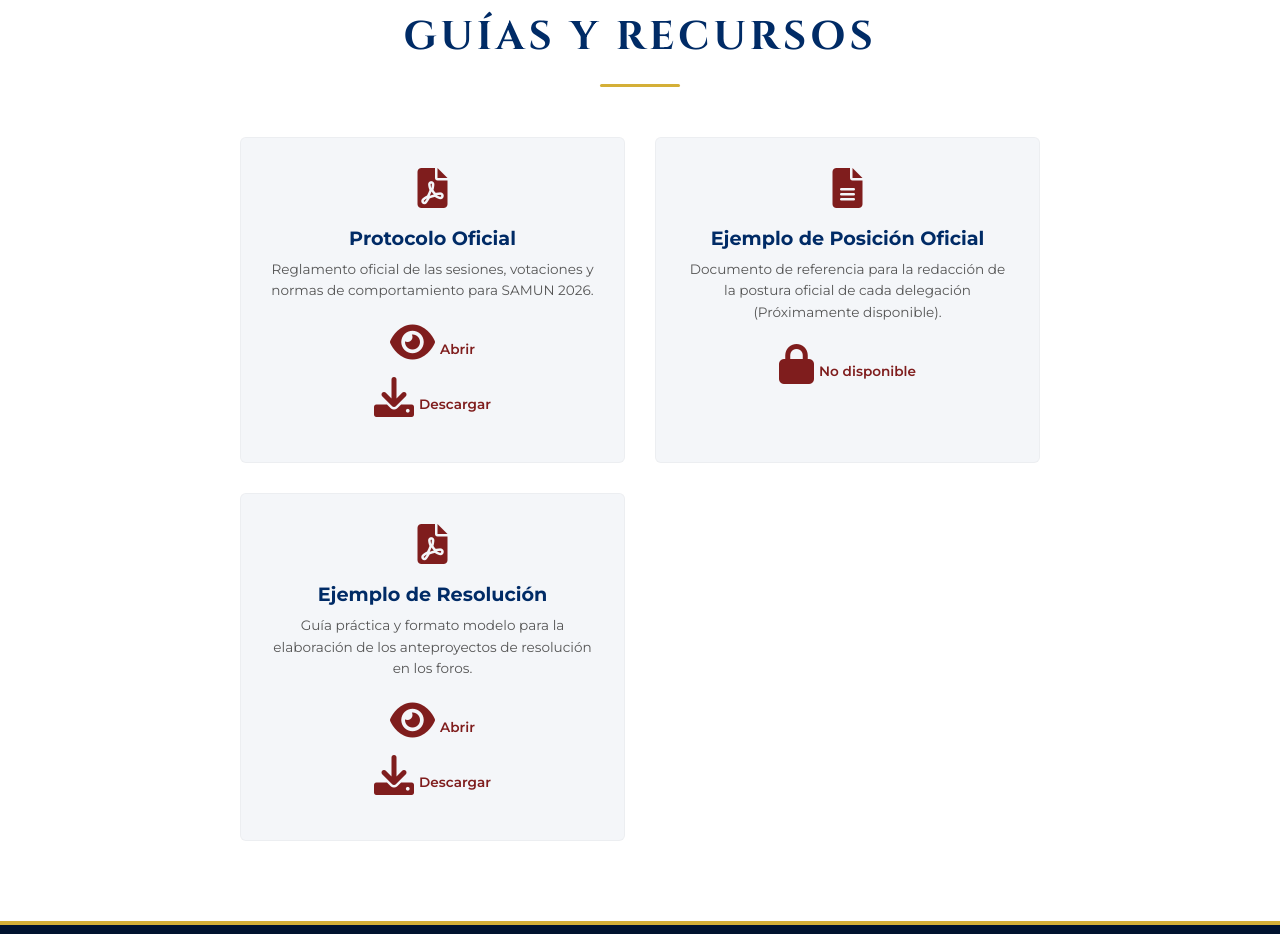
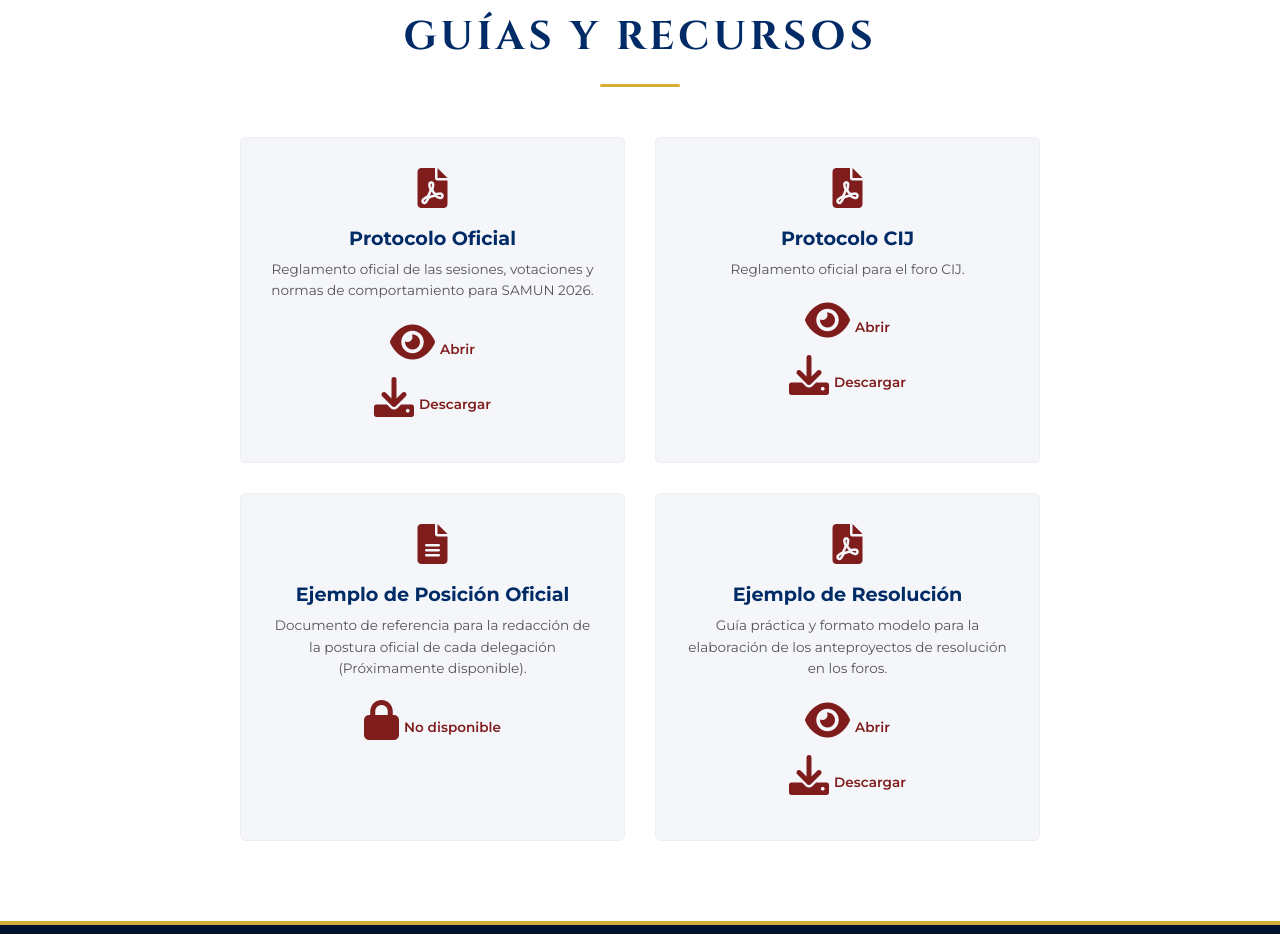
Before and after one commit to SAMUN2026/SAMUN_2026, a plain HTML site: page index.html in a window 1280 px wide. Shown: the part 5322-6256 px from the top of the page. Drawn offline with Linux system fonts and the light colour scheme.

Commit message:
Update index.html

```diff
--- a/index.html
+++ b/index.html
@@ -617,6 +617,18 @@
             <a href="SAMUN_ProtocoloOficial_2026.pdf" download="SAMUN_ProtocoloOficial_2026.pdf" class="btn-text download-btn"><i class="fa-solid fa-download"></i> Descargar</a>
           </div>
         </div>
+        <!-- Protocolo CIJ -->
+        <div class="resource-card animate-card">
+          <div class="resource-icon-wrapper">
+            <i class="fa-solid fa-file-pdf"></i>
+          </div>
+          <h3>Protocolo CIJ</h3>
+          <p>Reglamento oficial para el foro CIJ.</p>
+          <div class="resource-actions-btn">
+            <a href="SAMUN PROTOCOLO CIJ.pdf" target="_blank" class="btn-text"><i class="fa-solid fa-eye"></i> Abrir</a>
+            <a href="SAMUN PROTOCOLO CIJ.pdf" download="SAMUN PROTOCOLO CIJ.pdf" class="btn-text download-btn"><i class="fa-solid fa-download"></i> Descargar</a>
+          </div>
+        </div>
         <!-- Ejemplo de Posición Oficial -->
         <div class="resource-card animate-card disabled-card">
           <div class="resource-icon-wrapper">
```
